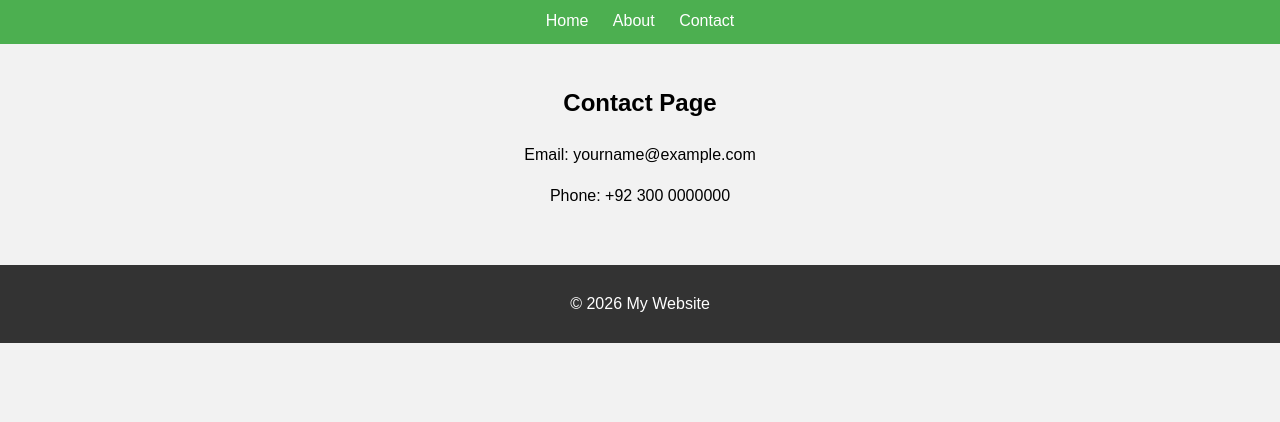
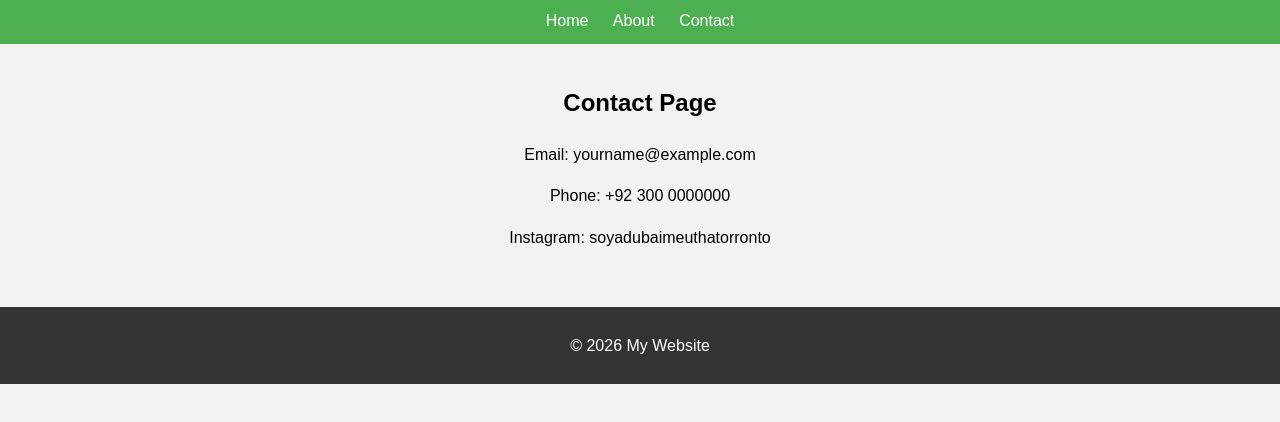
Before and after one commit to AyanKhan0235/My-Website, a plain HTML site: page contact.html in a window 1280 px wide. Shown: the part 96-518 px from the top of the page. Drawn offline with Linux system fonts and the light colour scheme.

Commit message:
Add Instagram info to contact.html
Added Instagram contact information to the contact page.

```diff
--- a/contact.html
+++ b/contact.html
@@ -20,6 +20,7 @@
         <h2>Contact Page</h2>
         <p>Email: yourname@example.com</p>
         <p>Phone: +92 300 0000000</p>
+        <p>Instagram: soyadubaimeuthatorronto</p>
     </main>
 
     <footer>
```
